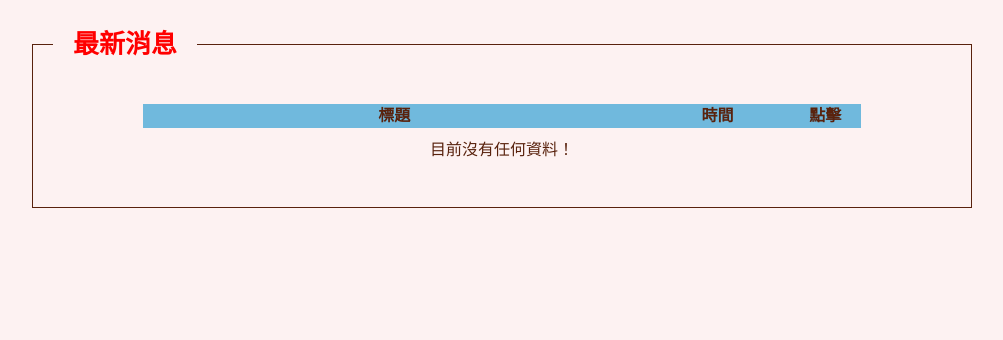
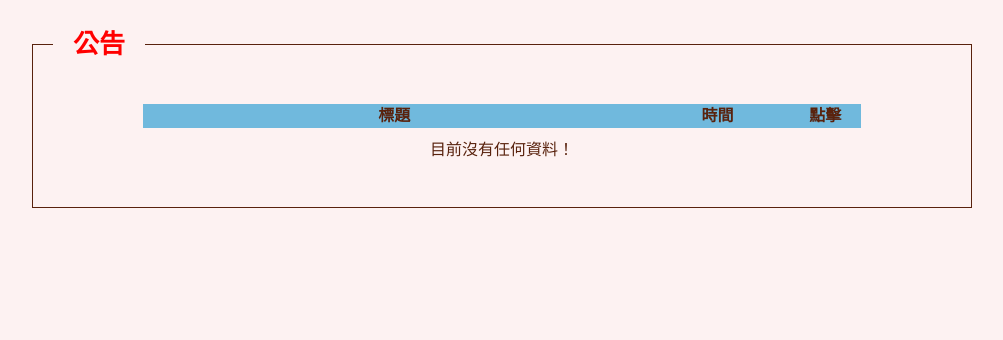
Before and after one commit to chang861224/ncba, a Django app: page /newslist/ in a window 1280 px wide. Shown: the part 240-580 px from the top of the page, without its empty margins (138-1141 px from the left). Run offline with Django 3.2, Linux system fonts and the light colour scheme; data that the repository does not hold is empty; some web fonts are replaced.

Commit message:
news title

```diff
--- a/templates/newslist.html
+++ b/templates/newslist.html
@@ -2,12 +2,12 @@
 {% load static %}
 
 {% block title %}
-<title>政大棒球聯盟 NCBA - 最新消息</title>
+<title>政大棒球聯盟 NCBA - 公告</title>
 {% endblock %}
 
 {% block content %}
 <fieldset class='field'>
-	<legend class='fieldset_title'>最新消息</legend>
+	<legend class='fieldset_title'>公告</legend>
 
 	<div class='index'>
 		<table class='news list page'>
```
